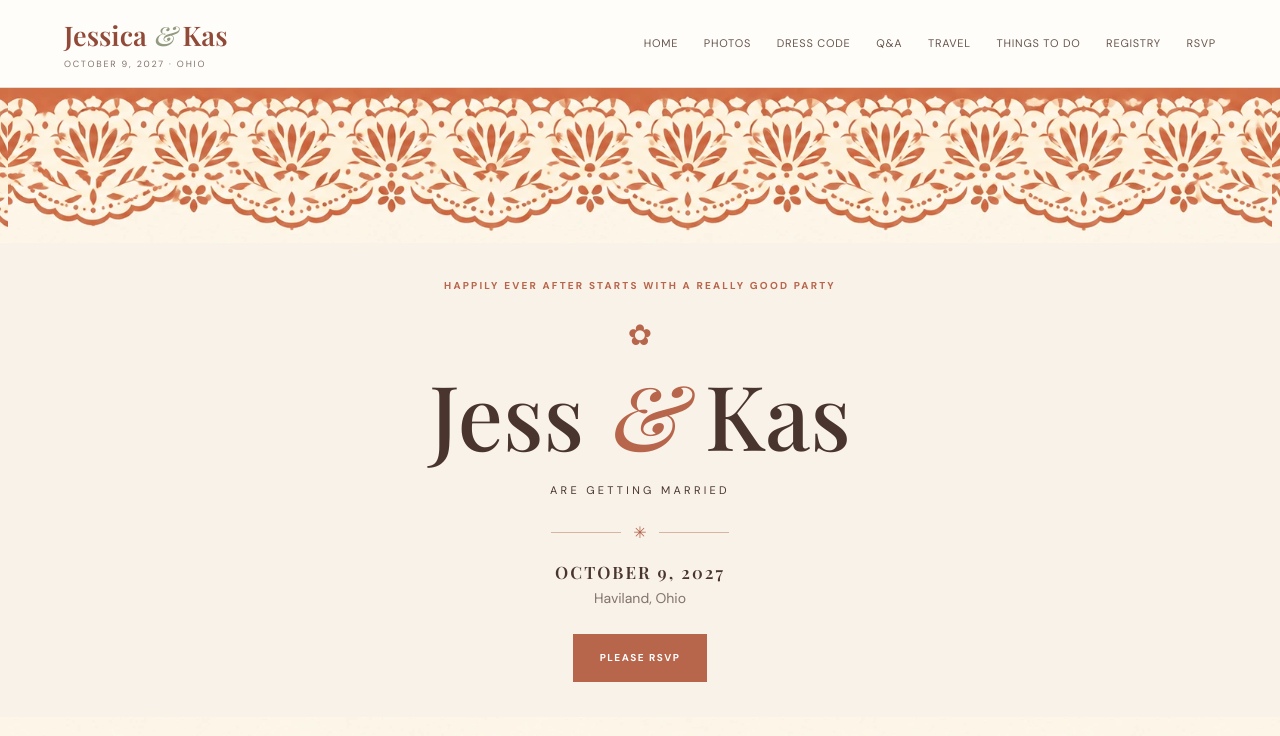
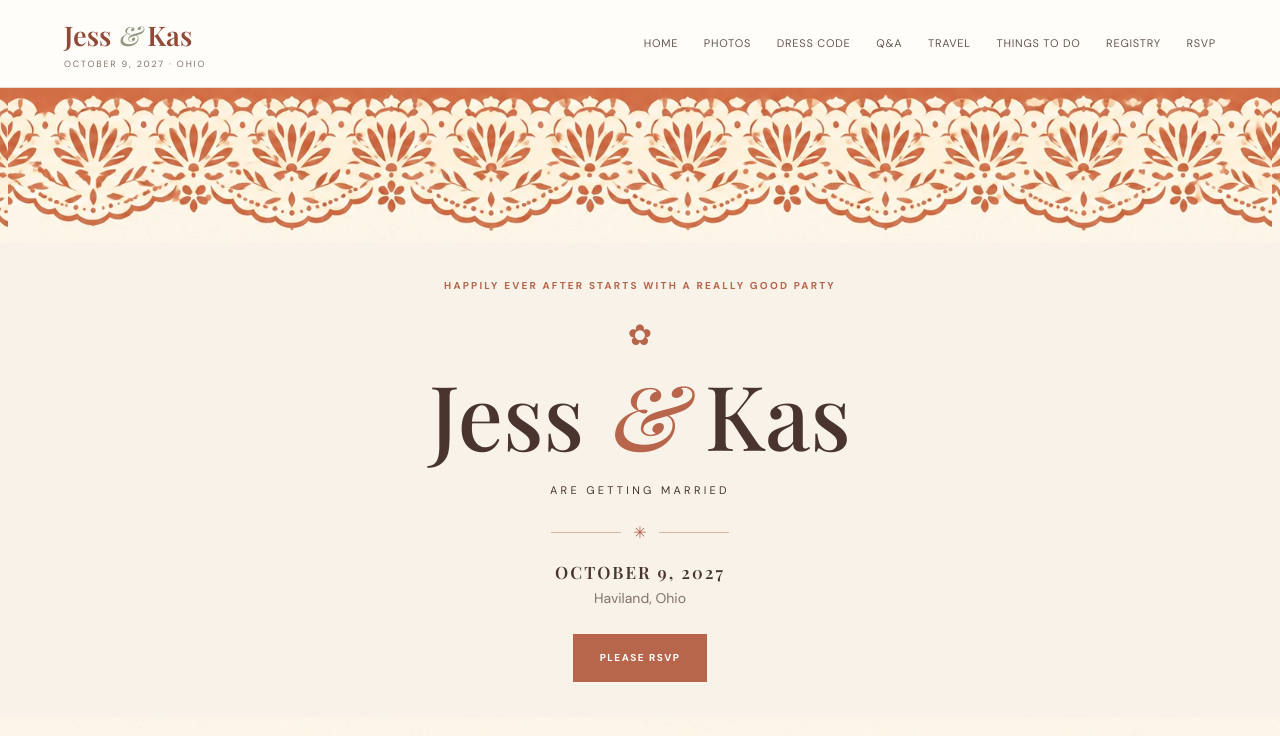
Before and after one commit to jfarr45/jessandkas.wedding, a Next.js app in the folder jessica-kas-wedding-site-foundation/wedding-site-foundation/: page / in a window 1280 px wide. Shown: the top 736 px of the page. Built offline with nearby package versions, Linux system fonts and the light colour scheme; a web font is replaced by a local one.

Commit message:
Update site-header.tsx

```diff
--- a/jessica-kas-wedding-site-foundation/wedding-site-foundation/components/site-header.tsx
+++ b/jessica-kas-wedding-site-foundation/wedding-site-foundation/components/site-header.tsx
@@ -13,7 +13,7 @@ export function SiteHeader() {
   return (
     <header className="site-header">
       <Link className="brand" href="/" onClick={() => setOpen(false)}>
-        <span className="brand-script">Jessica <i>&</i> Kas</span>
+        <span className="brand-script">Jess <i>&</i> Kas</span>
         <span className="brand-date">OCTOBER 9, 2027 · OHIO</span>
       </Link>
       <button className="menu-toggle" aria-expanded={open} aria-label="Toggle navigation" onClick={() => setOpen(!open)}>
```
